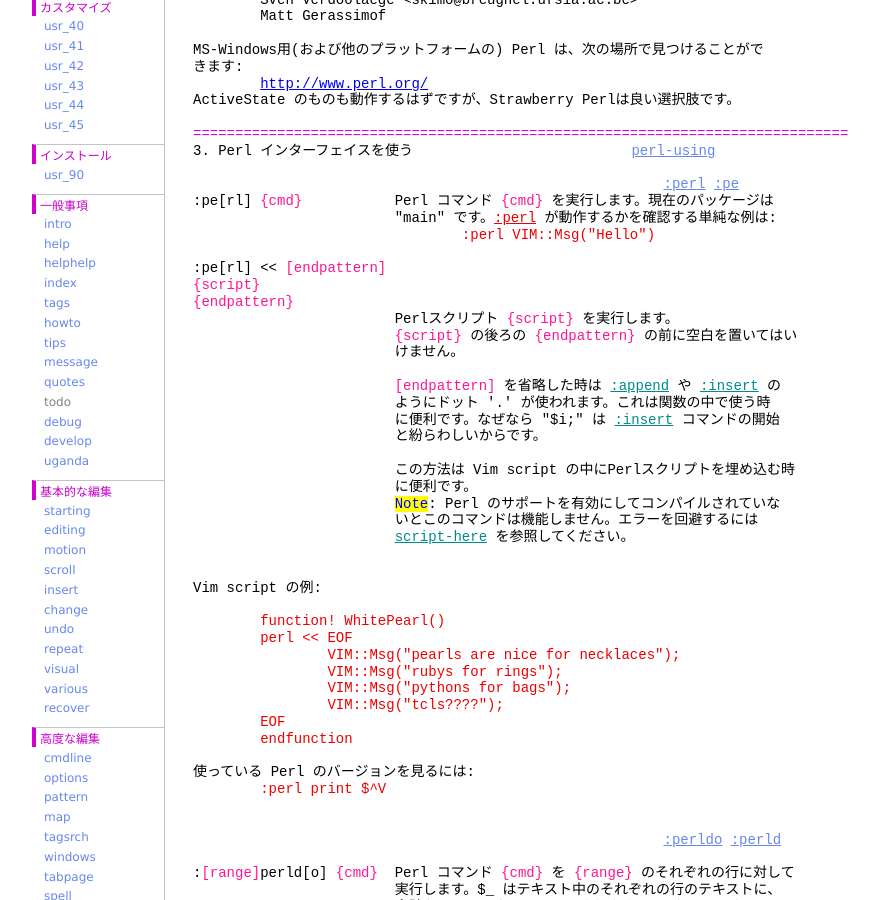
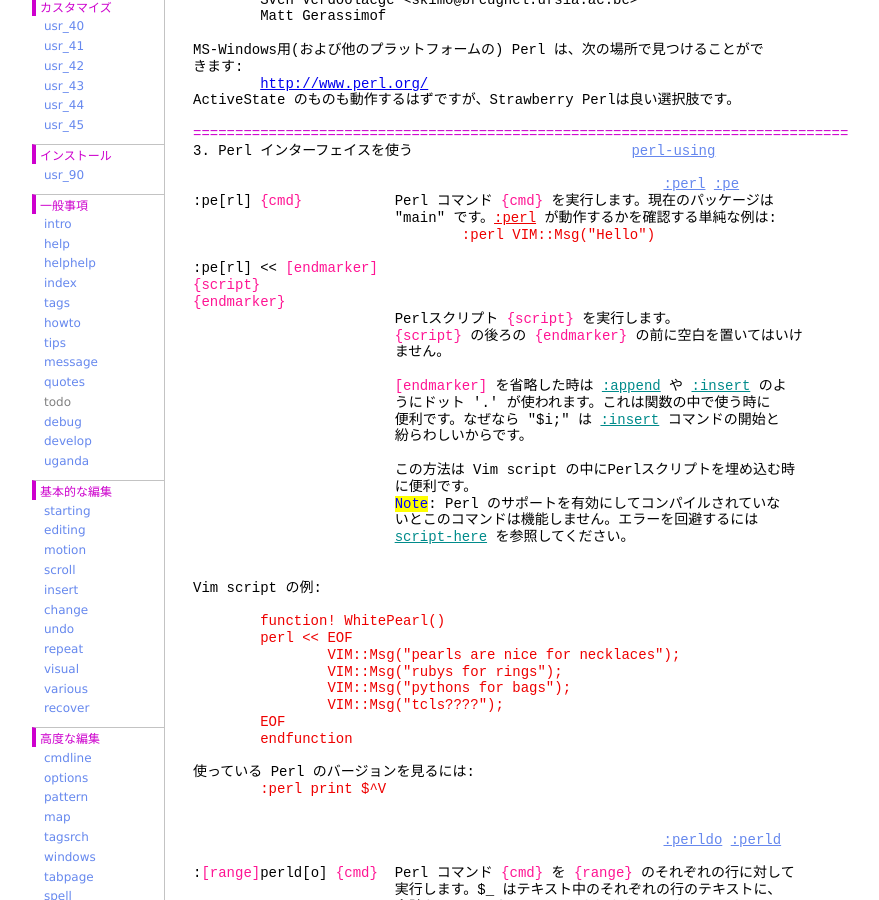
Before and after one commit to vim-jp/vimdoc-ja, a Jekyll site: the page built from if_perl.html, in a window 1280 px wide and 900 px high, scrolled down 913 px. Shown: the whole window, without its empty margins (208-1087 px from the left). Built offline with Jekyll 4.4.1, drawn with Linux system fonts in a browser that asks for light colours; nearby versions of some CDN libraries; comment, search, counter and statistics services are not loaded.

Commit message:
Generated by Travis JOB 2750.1
https://travis-ci.org/vim-jp/vimdoc-ja-working/builds/599437089

```diff
--- a/if_perl.html
+++ b/if_perl.html
@@ -60,17 +60,17 @@ ActiveState のものも動作するはずですが、Strawberry Perlは良い
 &nbsp;&nbsp;&nbsp;&nbsp;&nbsp;&nbsp;&nbsp;&nbsp;&nbsp;&nbsp;&nbsp;&nbsp;&nbsp;&nbsp;&nbsp;&nbsp;&nbsp;&nbsp;&nbsp;&nbsp;&nbsp;&nbsp;&nbsp;&nbsp;&quot;main&quot; です。<a class="Comment" href="if_perl.html#:perl">:perl</a>&nbsp;が動作するかを確認する単純な例は:<br>
 <div class="helpExample">&nbsp;&nbsp;&nbsp;&nbsp;&nbsp;&nbsp;&nbsp;&nbsp;&nbsp;&nbsp;&nbsp;&nbsp;&nbsp;&nbsp;&nbsp;&nbsp;&nbsp;&nbsp;&nbsp;&nbsp;&nbsp;&nbsp;&nbsp;&nbsp;&nbsp;&nbsp;&nbsp;&nbsp;&nbsp;&nbsp;&nbsp;&nbsp;:perl VIM::Msg(&quot;Hello&quot;)</div>
 <br>
-:pe[rl] &lt;&lt;&nbsp;<span class="Special">[endpattern]</span><br>
+:pe[rl] &lt;&lt;&nbsp;<span class="Special">[endmarker]</span><br>
 <span class="Special">{script}</span><br>
-<span class="Special">{endpattern}</span><br>
+<span class="Special">{endmarker}</span><br>
 &nbsp;&nbsp;&nbsp;&nbsp;&nbsp;&nbsp;&nbsp;&nbsp;&nbsp;&nbsp;&nbsp;&nbsp;&nbsp;&nbsp;&nbsp;&nbsp;&nbsp;&nbsp;&nbsp;&nbsp;&nbsp;&nbsp;&nbsp;&nbsp;Perlスクリプト&nbsp;<span class="Special">{script}</span>&nbsp;を実行します。<br>
-&nbsp;&nbsp;&nbsp;&nbsp;&nbsp;&nbsp;&nbsp;&nbsp;&nbsp;&nbsp;&nbsp;&nbsp;&nbsp;&nbsp;&nbsp;&nbsp;&nbsp;&nbsp;&nbsp;&nbsp;&nbsp;&nbsp;&nbsp;&nbsp;<span class="Special">{script}</span>&nbsp;の後ろの&nbsp;<span class="Special">{endpattern}</span>&nbsp;の前に空白を置いてはい<br>
-&nbsp;&nbsp;&nbsp;&nbsp;&nbsp;&nbsp;&nbsp;&nbsp;&nbsp;&nbsp;&nbsp;&nbsp;&nbsp;&nbsp;&nbsp;&nbsp;&nbsp;&nbsp;&nbsp;&nbsp;&nbsp;&nbsp;&nbsp;&nbsp;けません。<br>
+&nbsp;&nbsp;&nbsp;&nbsp;&nbsp;&nbsp;&nbsp;&nbsp;&nbsp;&nbsp;&nbsp;&nbsp;&nbsp;&nbsp;&nbsp;&nbsp;&nbsp;&nbsp;&nbsp;&nbsp;&nbsp;&nbsp;&nbsp;&nbsp;<span class="Special">{script}</span>&nbsp;の後ろの&nbsp;<span class="Special">{endmarker}</span>&nbsp;の前に空白を置いてはいけ<br>
+&nbsp;&nbsp;&nbsp;&nbsp;&nbsp;&nbsp;&nbsp;&nbsp;&nbsp;&nbsp;&nbsp;&nbsp;&nbsp;&nbsp;&nbsp;&nbsp;&nbsp;&nbsp;&nbsp;&nbsp;&nbsp;&nbsp;&nbsp;&nbsp;ません。<br>
 <br>
-&nbsp;&nbsp;&nbsp;&nbsp;&nbsp;&nbsp;&nbsp;&nbsp;&nbsp;&nbsp;&nbsp;&nbsp;&nbsp;&nbsp;&nbsp;&nbsp;&nbsp;&nbsp;&nbsp;&nbsp;&nbsp;&nbsp;&nbsp;&nbsp;<span class="Special">[endpattern]</span>&nbsp;を省略した時は&nbsp;<a class="Identifier" href="insert.html#:append">:append</a>&nbsp;や&nbsp;<a class="Identifier" href="insert.html#:insert">:insert</a>&nbsp;の<br>
-&nbsp;&nbsp;&nbsp;&nbsp;&nbsp;&nbsp;&nbsp;&nbsp;&nbsp;&nbsp;&nbsp;&nbsp;&nbsp;&nbsp;&nbsp;&nbsp;&nbsp;&nbsp;&nbsp;&nbsp;&nbsp;&nbsp;&nbsp;&nbsp;ようにドット '.' が使われます。これは関数の中で使う時<br>
-&nbsp;&nbsp;&nbsp;&nbsp;&nbsp;&nbsp;&nbsp;&nbsp;&nbsp;&nbsp;&nbsp;&nbsp;&nbsp;&nbsp;&nbsp;&nbsp;&nbsp;&nbsp;&nbsp;&nbsp;&nbsp;&nbsp;&nbsp;&nbsp;に便利です。なぜなら &quot;$i;&quot; は&nbsp;<a class="Identifier" href="insert.html#:insert">:insert</a>&nbsp;コマンドの開始<br>
-&nbsp;&nbsp;&nbsp;&nbsp;&nbsp;&nbsp;&nbsp;&nbsp;&nbsp;&nbsp;&nbsp;&nbsp;&nbsp;&nbsp;&nbsp;&nbsp;&nbsp;&nbsp;&nbsp;&nbsp;&nbsp;&nbsp;&nbsp;&nbsp;と紛らわしいからです。<br>
+&nbsp;&nbsp;&nbsp;&nbsp;&nbsp;&nbsp;&nbsp;&nbsp;&nbsp;&nbsp;&nbsp;&nbsp;&nbsp;&nbsp;&nbsp;&nbsp;&nbsp;&nbsp;&nbsp;&nbsp;&nbsp;&nbsp;&nbsp;&nbsp;<span class="Special">[endmarker]</span>&nbsp;を省略した時は&nbsp;<a class="Identifier" href="insert.html#:append">:append</a>&nbsp;や&nbsp;<a class="Identifier" href="insert.html#:insert">:insert</a>&nbsp;のよ<br>
+&nbsp;&nbsp;&nbsp;&nbsp;&nbsp;&nbsp;&nbsp;&nbsp;&nbsp;&nbsp;&nbsp;&nbsp;&nbsp;&nbsp;&nbsp;&nbsp;&nbsp;&nbsp;&nbsp;&nbsp;&nbsp;&nbsp;&nbsp;&nbsp;うにドット '.' が使われます。これは関数の中で使う時に<br>
+&nbsp;&nbsp;&nbsp;&nbsp;&nbsp;&nbsp;&nbsp;&nbsp;&nbsp;&nbsp;&nbsp;&nbsp;&nbsp;&nbsp;&nbsp;&nbsp;&nbsp;&nbsp;&nbsp;&nbsp;&nbsp;&nbsp;&nbsp;&nbsp;便利です。なぜなら &quot;$i;&quot; は&nbsp;<a class="Identifier" href="insert.html#:insert">:insert</a>&nbsp;コマンドの開始と<br>
+&nbsp;&nbsp;&nbsp;&nbsp;&nbsp;&nbsp;&nbsp;&nbsp;&nbsp;&nbsp;&nbsp;&nbsp;&nbsp;&nbsp;&nbsp;&nbsp;&nbsp;&nbsp;&nbsp;&nbsp;&nbsp;&nbsp;&nbsp;&nbsp;紛らわしいからです。<br>
 <br>
 &nbsp;&nbsp;&nbsp;&nbsp;&nbsp;&nbsp;&nbsp;&nbsp;&nbsp;&nbsp;&nbsp;&nbsp;&nbsp;&nbsp;&nbsp;&nbsp;&nbsp;&nbsp;&nbsp;&nbsp;&nbsp;&nbsp;&nbsp;&nbsp;この方法は Vim script の中にPerlスクリプトを埋め込む時<br>
 &nbsp;&nbsp;&nbsp;&nbsp;&nbsp;&nbsp;&nbsp;&nbsp;&nbsp;&nbsp;&nbsp;&nbsp;&nbsp;&nbsp;&nbsp;&nbsp;&nbsp;&nbsp;&nbsp;&nbsp;&nbsp;&nbsp;&nbsp;&nbsp;に便利です。<br>
```
Also changed, not shown: if_ruby.html (+4 -4 lines).
